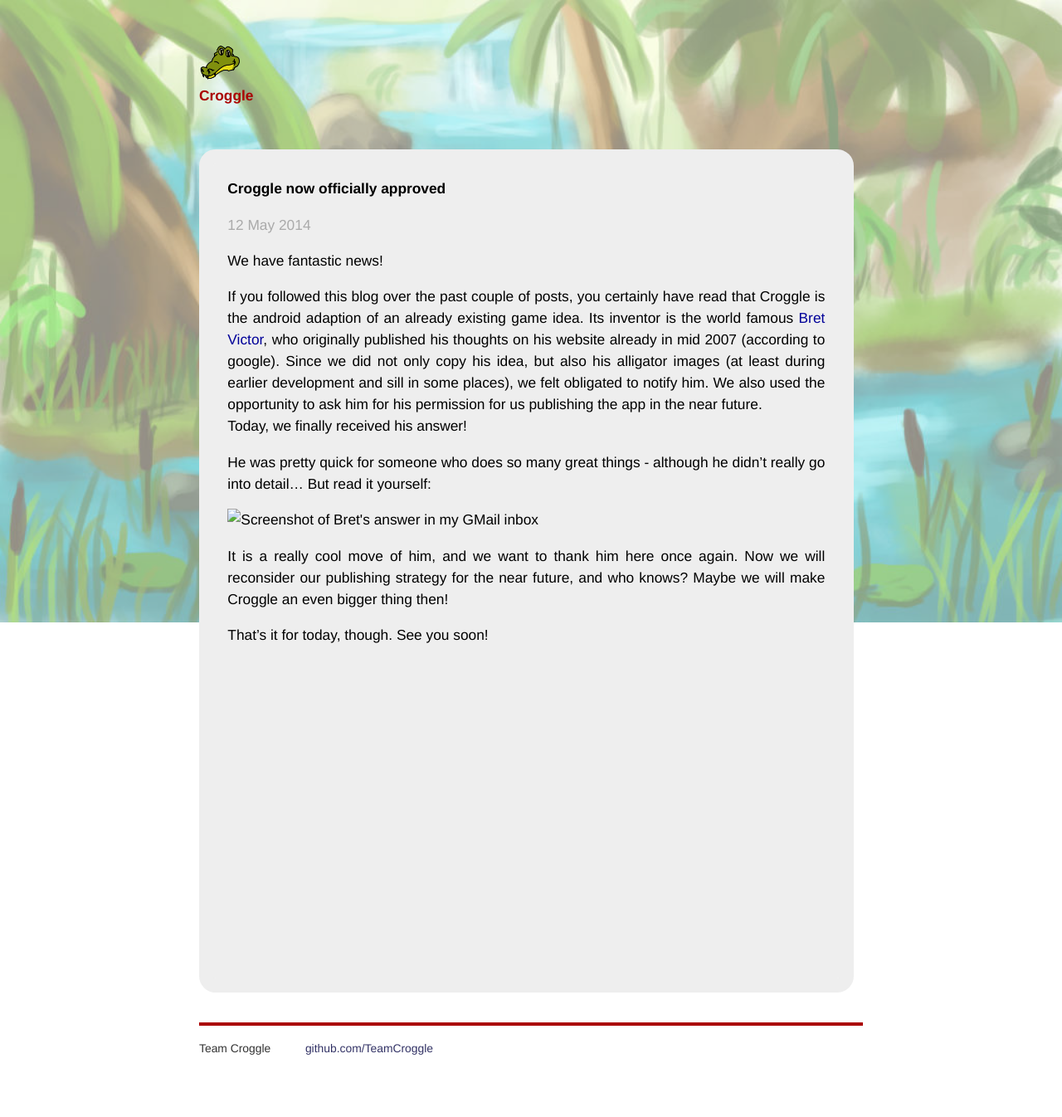
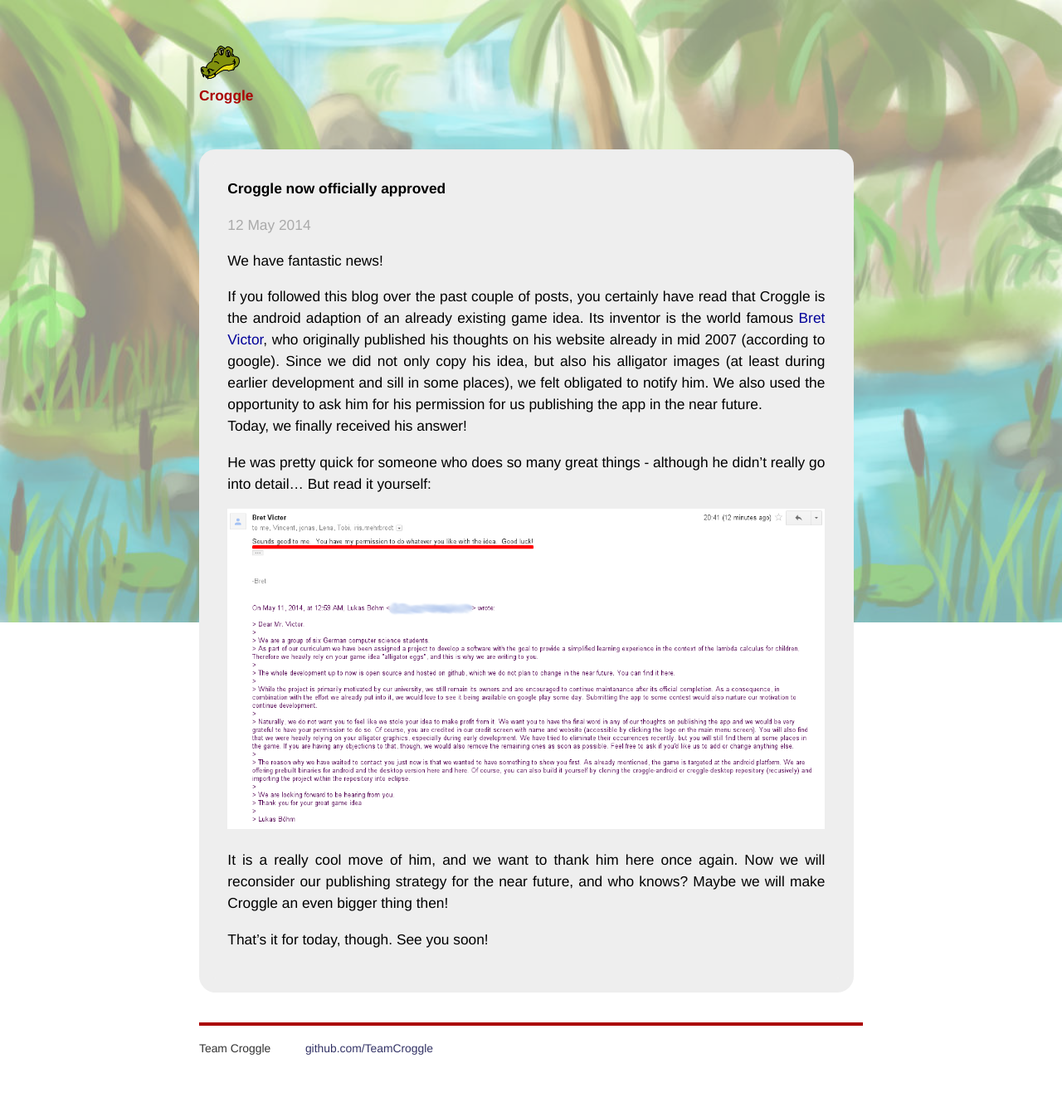
Before and after one commit to TeamCroggle/teamcroggle.github.io, a Jekyll site: the page built from _posts/2014-05-12-permission-bret.markdown, in a window 1280 px wide. Shown: the whole page at 83% size. Built offline with Jekyll 4.4.1, drawn with Linux system fonts in a browser that asks for light colours; Markdown is read by kramdown in place of the engine named in the settings.

Commit message:
Fix bad image links

```diff
--- a/_includes/intro.markdown
+++ b/_includes/intro.markdown
@@ -5,4 +5,4 @@
 ![Screenshot of the game's main menu][screenshot]
 
 [worrydream]: http://worrydream.com/AlligatorEggs/
-[screenshot]: images/Croggle.jpg
+[screenshot]: /images/Croggle.jpg
--- a/_posts/2014-05-12-permission-bret.markdown
+++ b/_posts/2014-05-12-permission-bret.markdown
@@ -16,7 +16,7 @@
 He was pretty quick for someone who does so many great things - although he didn't really go into detail...
 But read it yourself:
 
-![Screenshot of Bret's answer in my GMail inbox](images/permission-bret.png)
+![Screenshot of Bret's answer in my GMail inbox][screenshot]
 
 It is a really cool move of him, and we want to thank him here once again.
 Now we will reconsider our publishing strategy for the near future, and who knows?
@@ -26,3 +26,4 @@
 See you soon!
 
 [bret]: http://worrydream.com/
+[screenshot]: /images/permission-bret.png
```
